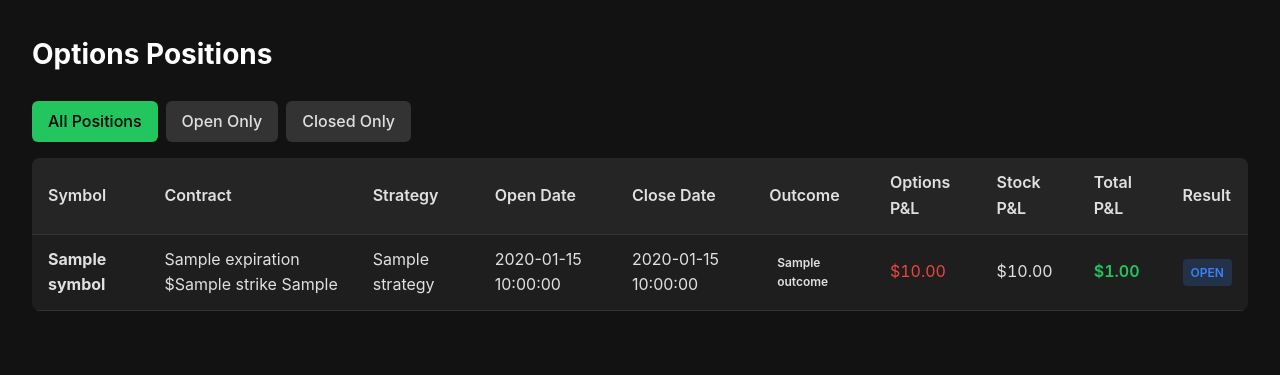
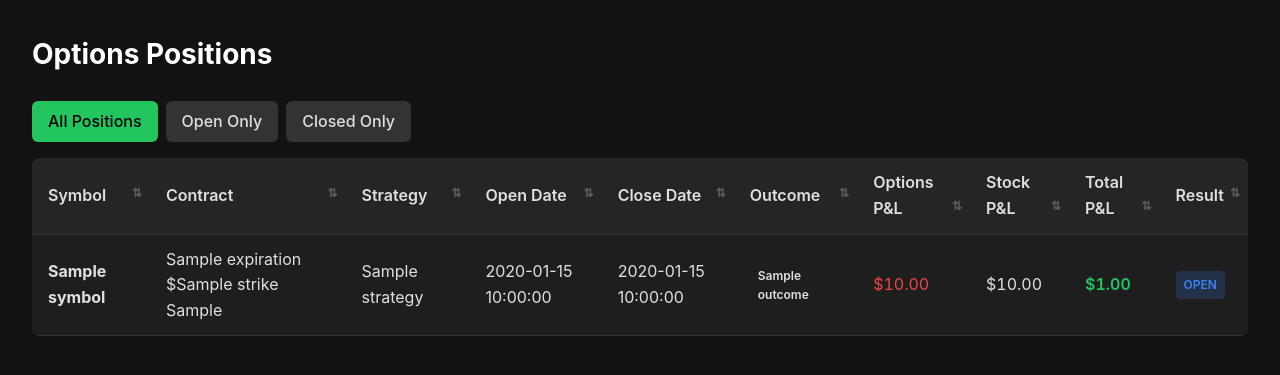
Before and after one commit to blentz/options-analyzer, a FastAPI app: template templates/positions.html in a window 1280 px wide. Shown: the part 65-440 px from the top of the page. Run offline with FastAPI, Linux system fonts and the light colour scheme; the template is opened without the code that fills it: most values are stand-ins (such as "Sample title", 1, 10 or a date in 2020); parts of the project's set-up code (start-up, migrations or seed data) failed here and were passed over; some libraries are stand-ins or nearby versions.

Commit message:
Add sortable columns to options positions table
- Add client-side JavaScript sorting for all table columns
- Support string, date (MM/DD/YY), and money sorting types
- Toggle ascending/descending on repeated clicks
- Visual indicators (arrows) show current sort state
- Empty values sorted to end for dates and money

🤖 Generated with [Claude Code](https://claude.com/claude-code)

Co-Authored-By: Claude <noreply@anthropic.com>

```diff
--- a/templates/positions.html
+++ b/templates/positions.html
@@ -1,6 +1,35 @@
 {% extends "base.html" %}
 
 {% block title %}Positions - Options Trading Analyzer{% endblock %}
+
+{% block extra_head %}
+<style>
+    th.sortable {
+        cursor: pointer;
+        user-select: none;
+        position: relative;
+        padding-right: 1.5rem;
+    }
+    th.sortable:hover {
+        background-color: #333;
+    }
+    th.sortable::after {
+        content: '⇅';
+        position: absolute;
+        right: 0.5rem;
+        opacity: 0.3;
+        font-size: 0.75rem;
+    }
+    th.sortable.asc::after {
+        content: '↑';
+        opacity: 1;
+    }
+    th.sortable.desc::after {
+        content: '↓';
+        opacity: 1;
+    }
+</style>
+{% endblock %}
 
 {% block content %}
 <h1>Options Positions</h1>
@@ -12,19 +41,19 @@
 </div>
 
 {% if positions %}
-<table>
+<table id="positions-table">
     <thead>
         <tr>
-            <th>Symbol</th>
-            <th>Contract</th>
-            <th>Strategy</th>
-            <th>Open Date</th>
-            <th>Close Date</th>
-            <th>Outcome</th>
-            <th>Options P&L</th>
-            <th>Stock P&L</th>
-            <th>Total P&L</th>
-            <th>Result</th>
+            <th class="sortable" data-sort="string">Symbol</th>
+            <th class="sortable" data-sort="string">Contract</th>
+            <th class="sortable" data-sort="string">Strategy</th>
+            <th class="sortable" data-sort="date">Open Date</th>
+            <th class="sortable" data-sort="date">Close Date</th>
+            <th class="sortable" data-sort="string">Outcome</th>
+            <th class="sortable" data-sort="money">Options P&L</th>
+            <th class="sortable" data-sort="money">Stock P&L</th>
+            <th class="sortable" data-sort="money">Total P&L</th>
+            <th class="sortable" data-sort="string">Result</th>
         </tr>
     </thead>
     <tbody>
@@ -66,6 +95,73 @@
         {% endfor %}
     </tbody>
 </table>
+
+<script>
+document.addEventListener('DOMContentLoaded', function() {
+    const table = document.getElementById('positions-table');
+    const headers = table.querySelectorAll('th.sortable');
+    const tbody = table.querySelector('tbody');
+
+    let currentSort = { column: null, direction: 'asc' };
+
+    headers.forEach((header, index) => {
+        header.addEventListener('click', () => {
+            const sortType = header.dataset.sort;
+
+            // Toggle direction if same column, otherwise reset to asc
+            if (currentSort.column === index) {
+                currentSort.direction = currentSort.direction === 'asc' ? 'desc' : 'asc';
+            } else {
+                currentSort.column = index;
+                currentSort.direction = 'asc';
+            }
+
+            // Update header classes
+            headers.forEach(h => h.classList.remove('asc', 'desc'));
+            header.classList.add(currentSort.direction);
+
+            // Sort the rows
+            const rows = Array.from(tbody.querySelectorAll('tr'));
+
+            rows.sort((a, b) => {
+                const aCell = a.cells[index];
+                const bCell = b.cells[index];
+                const aVal = aCell.textContent.trim();
+                const bVal = bCell.textContent.trim();
+
+                let comparison = 0;
+
+                if (sortType === 'money') {
+                    // Parse money values (remove $, commas, handle -)
+                    const aNum = aVal === '-' ? 0 : parseFloat(aVal.replace(/[\$,]/g, ''));
+                    const bNum = bVal === '-' ? 0 : parseFloat(bVal.replace(/[\$,]/g, ''));
+                    comparison = aNum - bNum;
+                } else if (sortType === 'date') {
+                    // Parse MM/DD/YY dates
+                    if (aVal === '-' && bVal === '-') comparison = 0;
+                    else if (aVal === '-') comparison = 1;
+                    else if (bVal === '-') comparison = -1;
+                    else {
+                        const aParts = aVal.split('/');
+                        const bParts = bVal.split('/');
+                        const aDate = new Date(2000 + parseInt(aParts[2]), parseInt(aParts[0]) - 1, parseInt(aParts[1]));
+                        const bDate = new Date(2000 + parseInt(bParts[2]), parseInt(bParts[0]) - 1, parseInt(bParts[1]));
+                        comparison = aDate - bDate;
+                    }
+                } else {
+                    // String comparison
+                    comparison = aVal.localeCompare(bVal);
+                }
+
+                return currentSort.direction === 'asc' ? comparison : -comparison;
+            });
+
+            // Re-append sorted rows
+            rows.forEach(row => tbody.appendChild(row));
+        });
+    });
+});
+</script>
 {% else %}
 <div class="alert alert-info" style="background-color: #252525; border-color: #444; color: #888;">
     No positions found. <a href="/import" style="color: #22c55e;">Import a CSV file</a> to get started.
```
